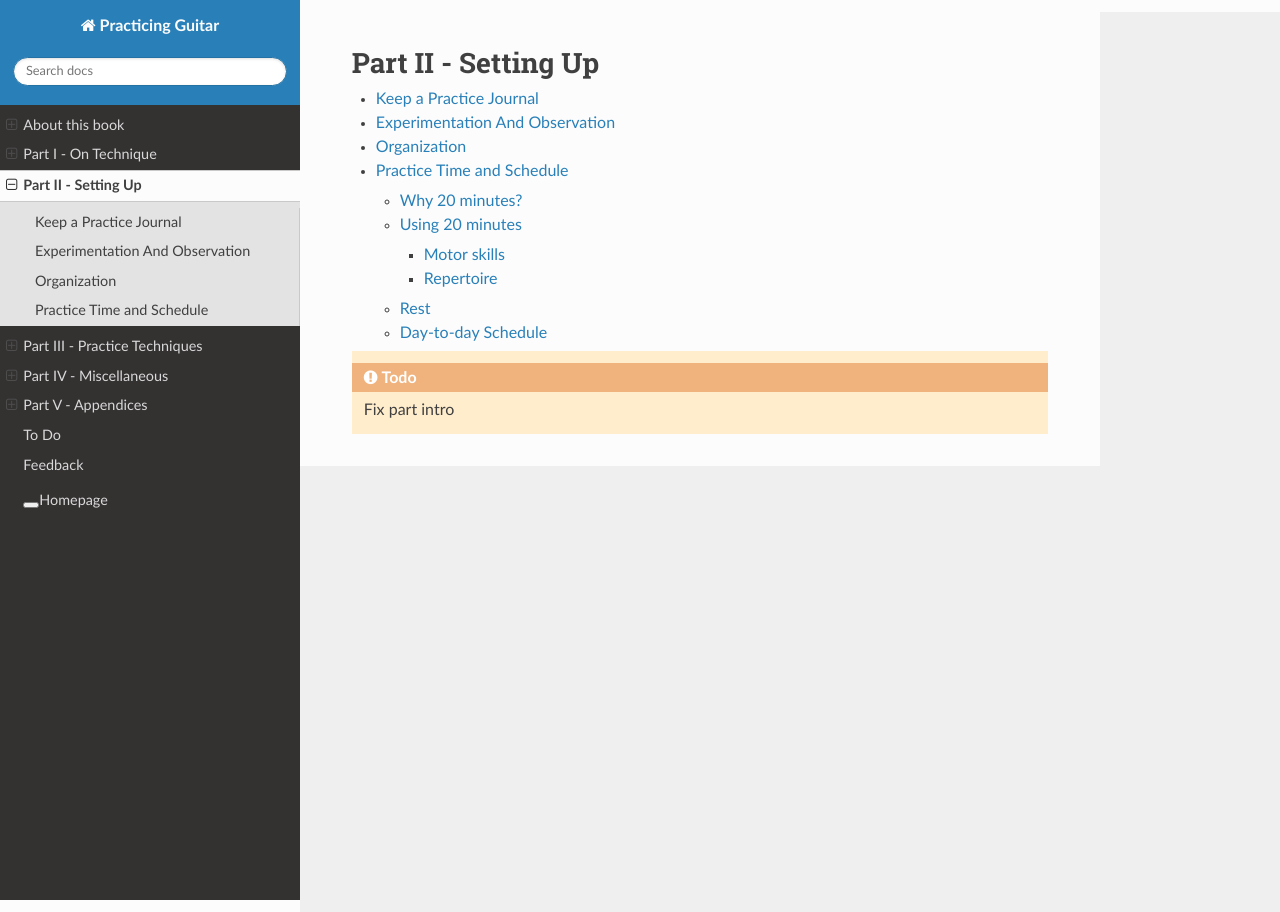
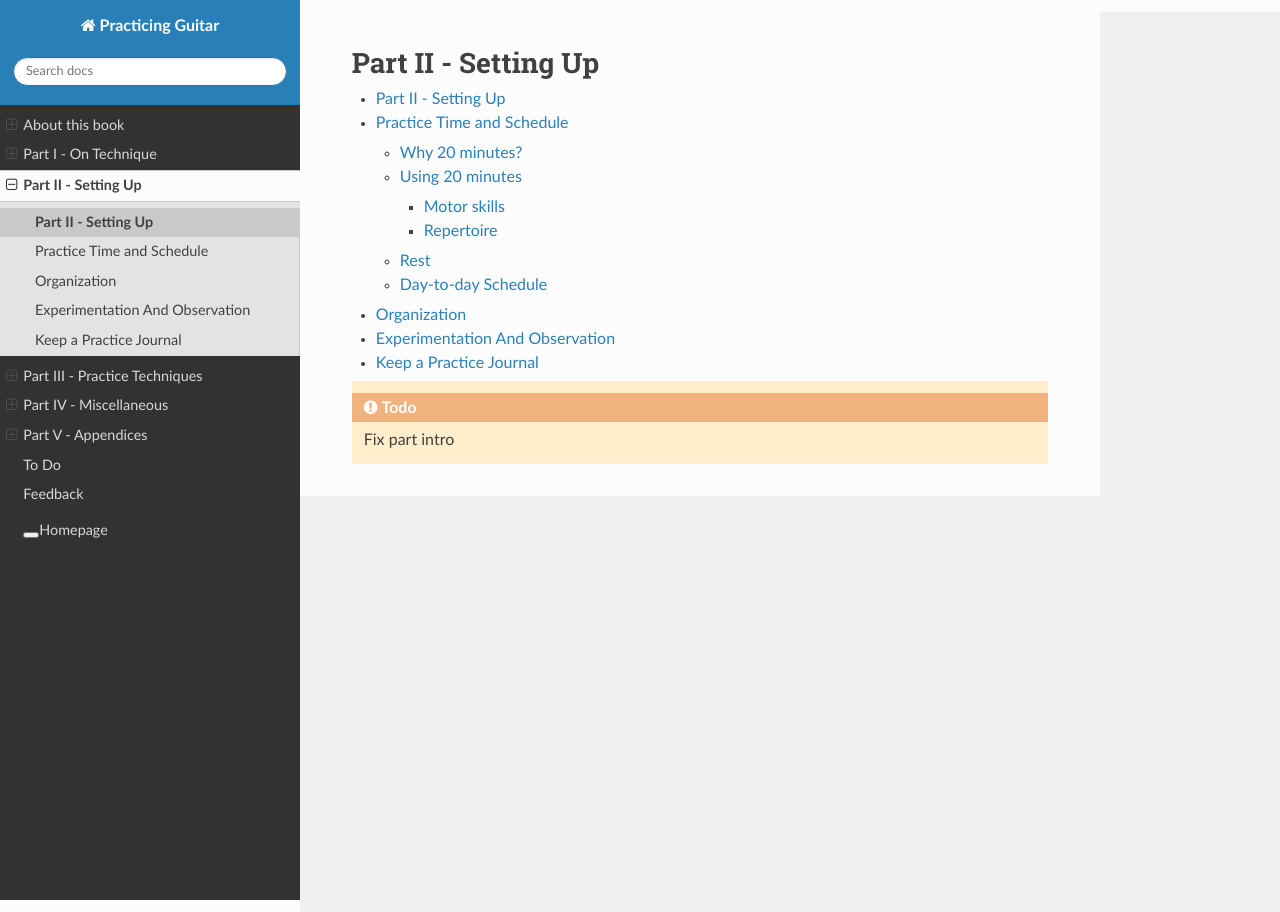
Before and after one commit to jzohrab/practicing-guitar, a Sphinx documentation site: the page built from docs/part-2-setting-up/_index.rst, in a window 1280 px wide. Built offline with Sphinx 7.4.7 and the Read the Docs theme 2.0.0, drawn with Linux system fonts in a browser that asks for light colours; a script that is not in the unit is left out; some of the changed lines change nothing that is shown.

Commit message:
part 2 index.

```diff
--- a/docs/part-2-setting-up/_index.rst
+++ b/docs/part-2-setting-up/_index.rst
@@ -7,6 +7,10 @@ Part II - Setting Up
 .. toctree::
    :glob:
 
-   *
+   self
+   time-and-schedule
+   organization
+   experimentation-and-observation
+   practice-journal
 
 .. todo:: Fix part intro
```
Also changed, not shown: docs/part-2-setting-up/practice-journal.rst (renamed from docs/part-2-setting-up/a-practice-journal.rst), docs/part-2-setting-up/time-and-schedule.rst (renamed from docs/part-2-setting-up/practice-time-and-schedule.rst).
